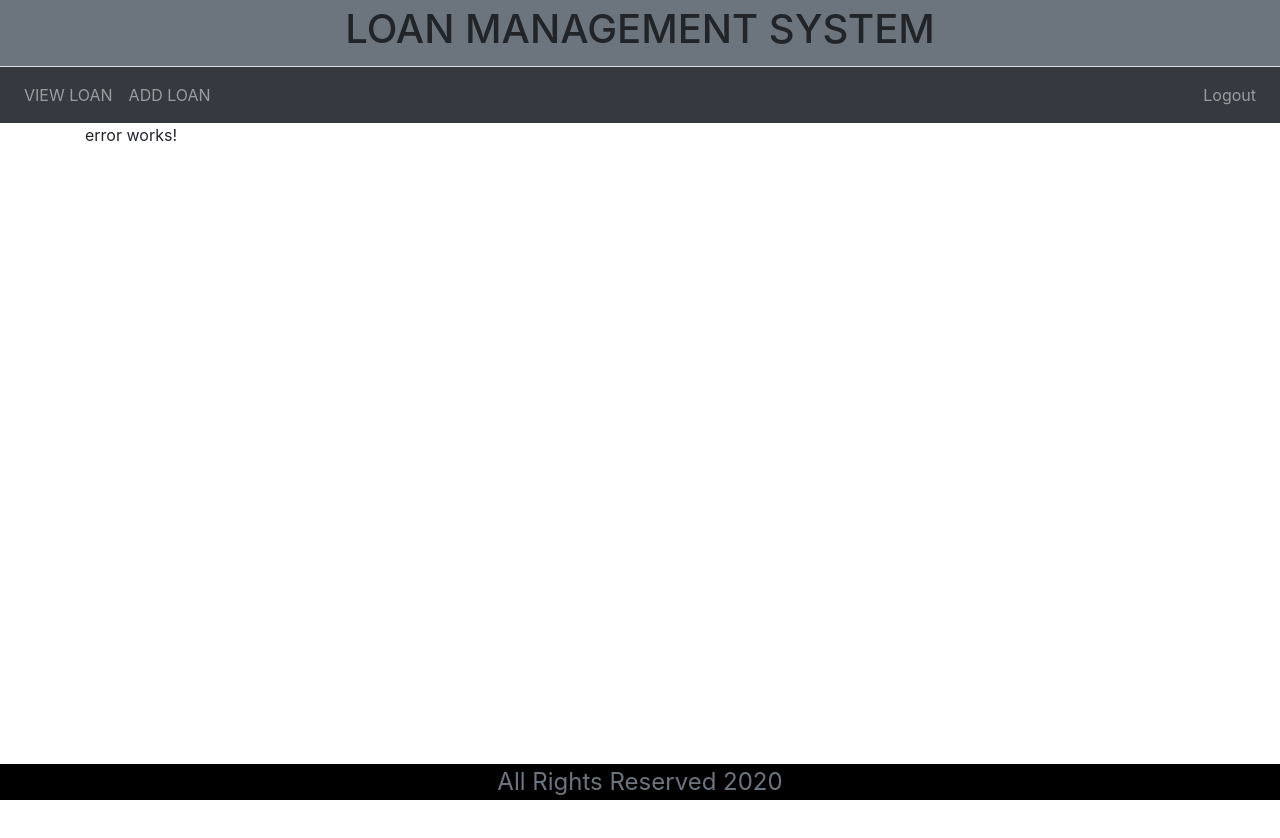
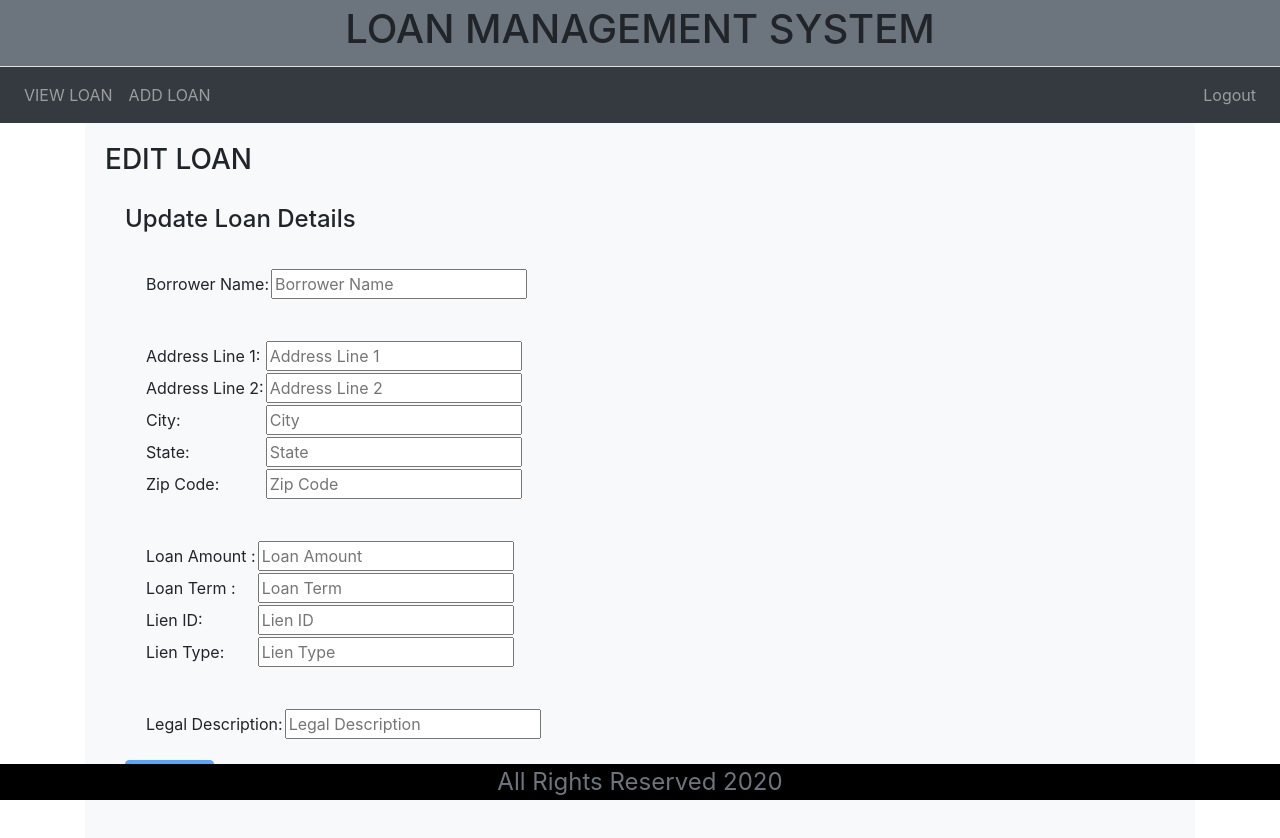
Before and after one commit to Sachin-Kumar346a39/user-service, an Angular app in the folder loan-management-frontend/: page /editloan in a window 1280 px wide. Shown: the top 838 px of the page. Before the commit the page ends 800 px from the top, so only its background shows below. Built offline with nearby package versions, Linux system fonts and the light colour scheme; sample sign-in values are in the browser's storage.

Commit message:
[#173506204,#173506203]-Create Update Loan screen & add link to navigate from View Loan screen

```diff
--- a/loan-management-frontend/src/app/app-routing.module.ts
+++ b/loan-management-frontend/src/app/app-routing.module.ts
@@ -6,13 +6,15 @@ import { ErrorComponent } from './error/error.component';
 import { LogoutComponent } from './logout/logout.component';
 import { RouteGuardService } from './services/route-guard.service';
 import { AddLoanComponent } from './add-loan/add-loan.component';
+import { EditLoanComponent } from './edit-loan/edit-loan.component';
 
 
 const routes: Routes = [
   {path:'',component:LoginComponent},
   {path:'login',component:LoginComponent},
   {path:'viewloan',component:ViewLoanComponent,canActivate:[RouteGuardService]},
-  {path:'addloan',component:AddLoanComponent},
+  {path:'addloan',component:AddLoanComponent,canActivate:[RouteGuardService]},
+  {path:'editloan',component:EditLoanComponent,canActivate:[RouteGuardService]},
   {path:'logout',component:LogoutComponent,canActivate:[RouteGuardService]},
   {path:'**',component:ErrorComponent}
 ];
--- a/loan-management-frontend/src/app/app.module.ts
+++ b/loan-management-frontend/src/app/app.module.ts
@@ -4,7 +4,7 @@ import { NgModule } from '@angular/core';
 import { AppRoutingModule } from './app-routing.module';
 import { AppComponent } from './app.component';
 import { LoginComponent } from './login/login.component';
-import{FormsModule} from '@angular/forms';
+import{FormsModule, ReactiveFormsModule} from '@angular/forms';
 import { ViewLoanComponent } from './view-loan/view-loan.component';
 import { MenuComponent } from './menu/menu.component';
 import { ErrorComponent } from './error/error.component';
@@ -14,6 +14,7 @@ import { ToastrModule } from 'ngx-toastr';
 import { LogoutComponent } from './logout/logout.component';
 import { AddLoanComponent } from './add-loan/add-loan.component';
 import { LoanInfo } from './loan-info.model';
+import { EditLoanComponent } from './edit-loan/edit-loan.component';
 
 @NgModule({
   declarations: [
@@ -24,14 +25,17 @@ import { LoanInfo } from './loan-info.model';
     ErrorComponent,
     FooterComponent,
     LogoutComponent,
-    AddLoanComponent
+    AddLoanComponent,
+    EditLoanComponent
   ],
   imports: [
     BrowserModule,
     AppRoutingModule,
     FormsModule,
     BrowserAnimationsModule,
-    ToastrModule.forRoot()
+    ToastrModule.forRoot(),
+    ReactiveFormsModule,
+
   ],
   providers: [LoanInfo],
   bootstrap: [AppComponent]
--- /dev/null
+++ b/loan-management-frontend/src/app/edit-loan/edit-loan.component.html
@@ -0,0 +1,83 @@
+<form #editLoanForm="ngForm">
+    <div class="card-body bg-light">
+        <h3>EDIT LOAN</h3>
+        <div class="container card-body card-container card-small highlight-card bg-light">
+            <!--<h3>{{updatedLoanInfo|json}}</h3>-->
+            <h4>Update Loan Details</h4>
+            <div class="form-group col-form-label">
+                <table>
+                    <div class="container card-body card-container card-small highlight-card bg-light">
+                        <tr>
+                            <td>Borrower Name:</td>
+                            <td><input [(ngModel)]="loanInfoModel.borrowerName" name="borrowerName" required type="text"
+                                    placeholder="Borrower Name"></td>
+                        </tr>
+                    </div>
+                    <div class="container card-body card-container card-small highlight-card bg-light">
+                        <tr>
+                            <td>Address Line 1:</td>
+                            <td><input [(ngModel)]="loanInfoModel.addressLine1" name="addressLine1" required type="text"
+                                    placeholder="Address Line 1"></td>
+                        </tr>
+                        <tr>
+                            <td>Address Line 2:</td>
+                            <td><input [(ngModel)]="loanInfoModel.addressLine2" name="addressLine2" required type="text"
+                                    placeholder="Address Line 2"></td>
+                        </tr>
+                        <tr>
+                            <td>City:</td>
+                            <td><input [(ngModel)]="loanInfoModel.city" name="city" required type="text"
+                                    placeholder="City"></td>
+                        </tr>
+                        <tr>
+                            <td>State:</td>
+                            <td><input [(ngModel)]="loanInfoModel.state" name="state" required type="text"
+                                    placeholder="State"></td>
+                        </tr>
+                        <tr>
+                            <td>Zip Code:</td>
+                            <td><input [(ngModel)]="loanInfoModel.zipCode" name="zipCode" required type="text"
+                                    placeholder="Zip Code"></td>
+                        </tr>
+                    </div>
+                    <div class="container card-body card-container card-small highlight-card bg-light">
+                        <tr>
+                            <td>Loan Amount :</td>
+
+                            <td><input [(ngModel)]="loanInfoModel.loanAmount" name="loanAmount" required type="text"
+                                    placeholder="Loan Amount"></td>
+                        </tr>
+                        <tr>
+                            <td>Loan Term :</td>
+
+                            <td><input [(ngModel)]="loanInfoModel.loanTerm" name="loanTerm" required type="text"
+                                    placeholder="Loan Term"></td>
+                        </tr>
+                        <tr>
+                            <td>Lien ID:</td>
+
+                            <td><input [(ngModel)]="loanInfoModel.lienID" name="lienId" required type="text"
+                                    placeholder="Lien ID"></td>
+                        </tr>
+                        <tr>
+                            <td>Lien Type:</td>
+
+                            <td><input [(ngModel)]="loanInfoModel.lienType" name="lienType" required type="text"
+                                    placeholder="Lien Type"></td>
+                        </tr>
+                    </div>
+                    <div class="container card-body card-container card-small highlight-card bg-light">
+                        <tr>
+                            <td>Legal Description:</td>
+
+                            <td><input [(ngModel)]="loanInfoModel.legalDescription" name="legalDescription" required
+                                    type="text" placeholder="Legal Description"></td>
+                        </tr>
+                    </div>
+                </table>
+                <button class="btn btn-primary" (click)="addLoan()" [disabled]="!editLoanForm.form.valid">UPDATE</button>
+            </div>
+
+        </div>
+    </div>
+</form>
--- /dev/null
+++ b/loan-management-frontend/src/app/edit-loan/edit-loan.component.ts
@@ -0,0 +1,26 @@
+import { Component, OnInit } from '@angular/core';
+import { LoanInfo } from '../loan-info.model';
+import { NotificationService } from '../services/notification.service';
+
+@Component({
+  selector: 'app-edit-loan',
+  templateUrl: './edit-loan.component.html',
+  styleUrls: ['./edit-loan.component.css']
+})
+export class EditLoanComponent implements OnInit {
+
+  loanInfoModel: LoanInfo=new LoanInfo();
+updatedLoanInfo: LoanInfo;
+  constructor(private loanInfo: LoanInfo,  private notifyService : NotificationService) { }
+
+  ngOnInit():void{}
+
+  addLoan() {
+    if(confirm("Are you sure to Update Loan? ")) {
+    //message needs to be updated
+      this.notifyService.showSuccess("Loan Updated Successfully for: "+this.loanInfoModel.addressLine1,"");
+      this.updatedLoanInfo=this.loanInfoModel;
+      this.loanInfoModel = new LoanInfo();
+    }
+  }
+}
--- a/loan-management-frontend/src/app/view-loan/view-loan.component.ts
+++ b/loan-management-frontend/src/app/view-loan/view-loan.component.ts
@@ -1,3 +1,4 @@
+import { Router } from '@angular/router';
 import { Component, OnInit } from '@angular/core';
 
 @Component({
@@ -35,7 +36,7 @@ export class ViewLoanComponent implements OnInit {
       "loanAmount": "789"
       }
     ];
-  constructor() { }
+  constructor(private router:Router) { }
 
   ngOnInit(): void {
 
@@ -76,4 +77,8 @@ export class ViewLoanComponent implements OnInit {
     this.notfound=false
   }
 
+  editLoan():void{
+this.router.navigate(['editloan'])
+  }
+
 }
```
Also changed, not shown: loan-management-frontend/src/app/edit-loan/edit-loan.component.css (added), 1 other file (tests, documents, lock files or other folders).
